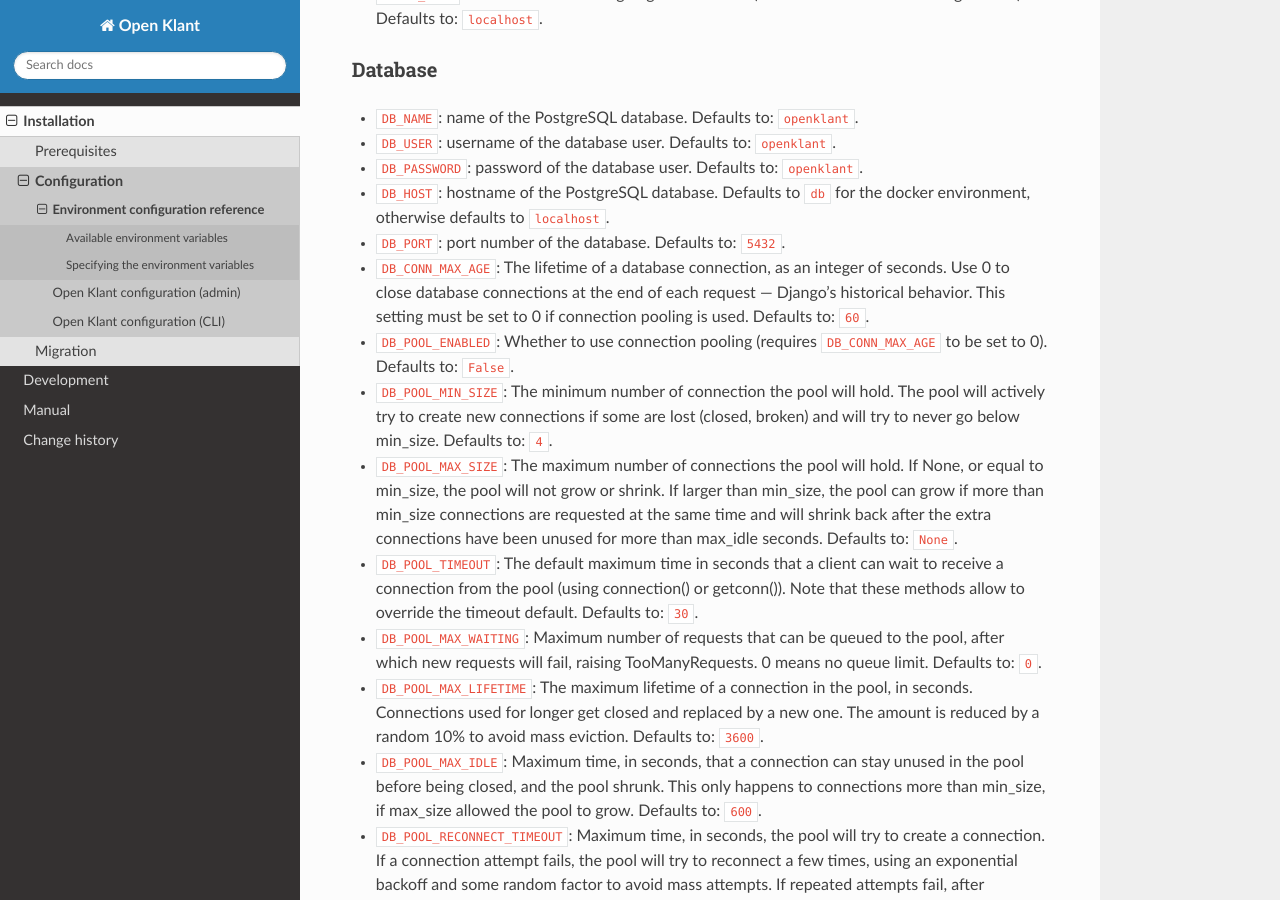
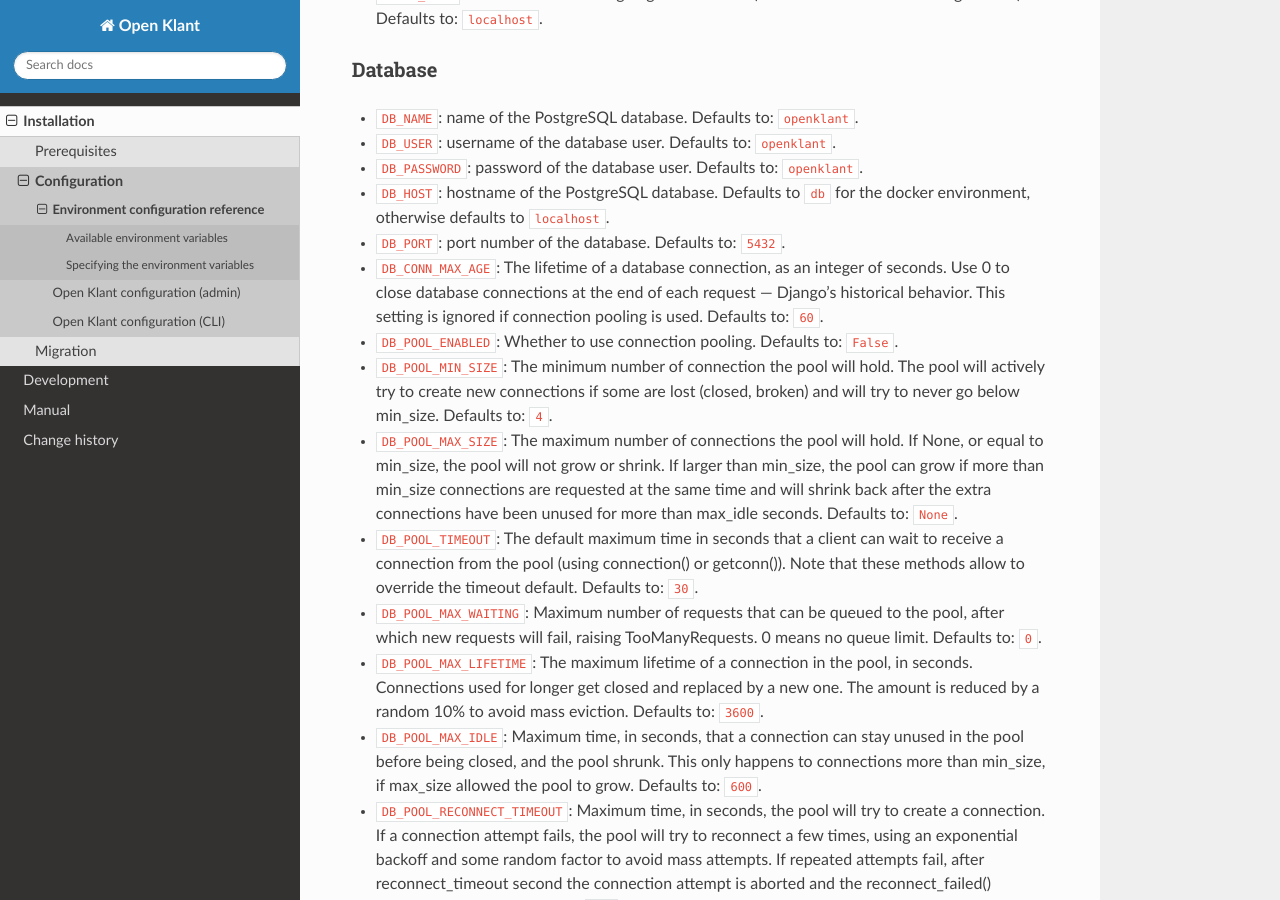
Before and after one commit to maykinmedia/open-klant, a Sphinx documentation site: the page built from docs/installation/config/env_configuration.rst, in a window 1280 px wide and 900 px high, scrolled down 555 px. Built offline with Sphinx 7.4.7 and the Read the Docs theme 3.1.0, drawn with Linux system fonts in a browser that asks for light colours.

Commit message:
:memo: [maykinmedia/open-api-framework#67] update docs

```diff
--- a/docs/installation/config/env_configuration.rst
+++ b/docs/installation/config/env_configuration.rst
@@ -32,8 +32,8 @@
 * ``DB_PASSWORD``: password of the database user. Defaults to: ``openklant``.
 * ``DB_HOST``: hostname of the PostgreSQL database. Defaults to ``db`` for the docker environment, otherwise defaults to ``localhost``.
 * ``DB_PORT``: port number of the database. Defaults to: ``5432``.
-* ``DB_CONN_MAX_AGE``: The lifetime of a database connection, as an integer of seconds. Use 0 to close database connections at the end of each request — Django’s historical behavior. This setting must be set to 0 if connection pooling is used. Defaults to: ``60``.
-* ``DB_POOL_ENABLED``: Whether to use connection pooling (requires ``DB_CONN_MAX_AGE`` to be set to 0). Defaults to: ``False``.
+* ``DB_CONN_MAX_AGE``: The lifetime of a database connection, as an integer of seconds. Use 0 to close database connections at the end of each request — Django’s historical behavior. This setting is ignored if connection pooling is used. Defaults to: ``60``.
+* ``DB_POOL_ENABLED``: Whether to use connection pooling. Defaults to: ``False``.
 * ``DB_POOL_MIN_SIZE``: The minimum number of connection the pool will hold. The pool will actively try to create new connections if some are lost (closed, broken) and will try to never go below min_size. Defaults to: ``4``.
 * ``DB_POOL_MAX_SIZE``: The maximum number of connections the pool will hold. If None, or equal to min_size, the pool will not grow or shrink. If larger than min_size, the pool can grow if more than min_size connections are requested at the same time and will shrink back after the extra connections have been unused for more than max_idle seconds. Defaults to: ``None``.
 * ``DB_POOL_TIMEOUT``: The default maximum time in seconds that a client can wait to receive a connection from the pool (using connection() or getconn()). Note that these methods allow to override the timeout default. Defaults to: ``30``.
```
